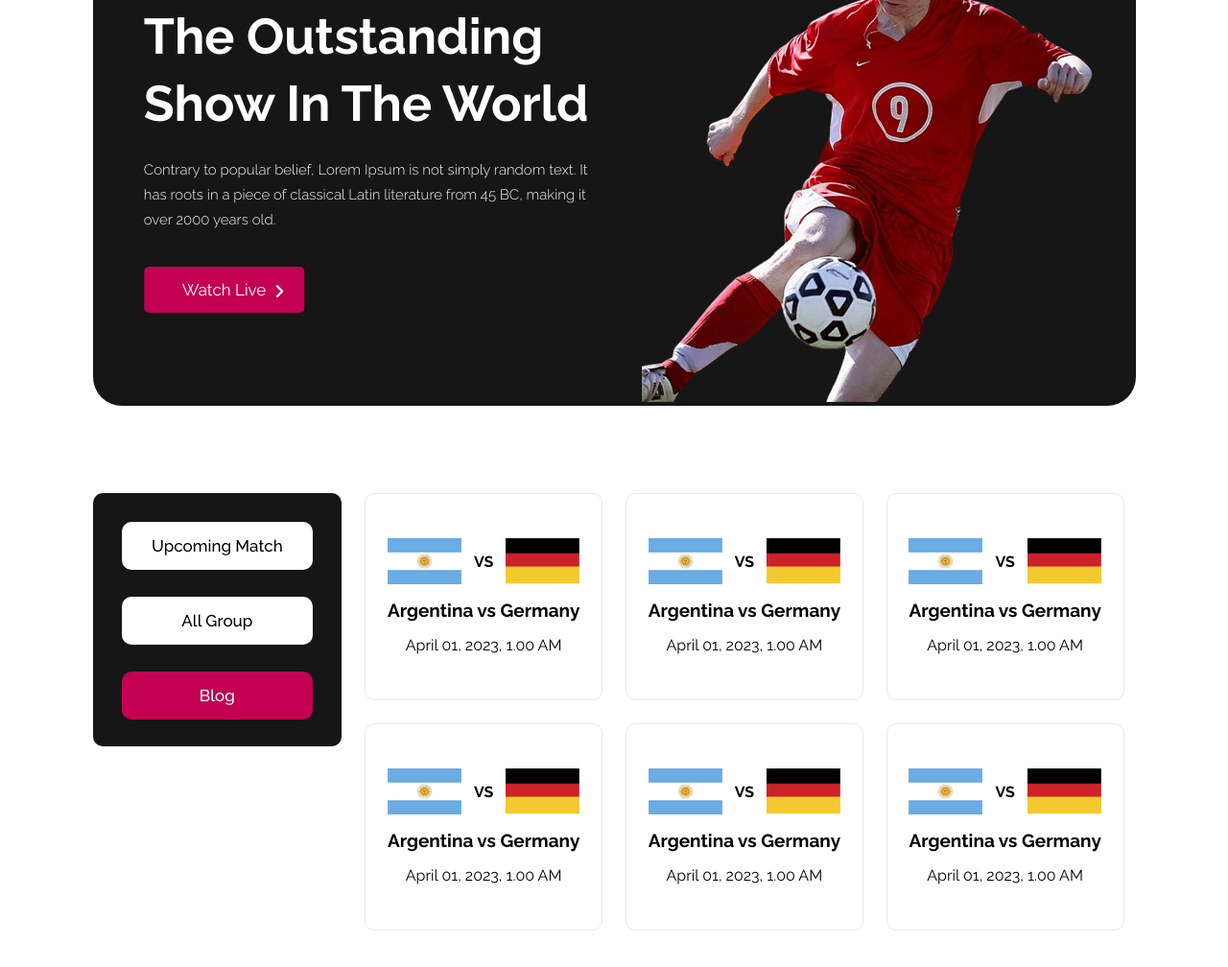
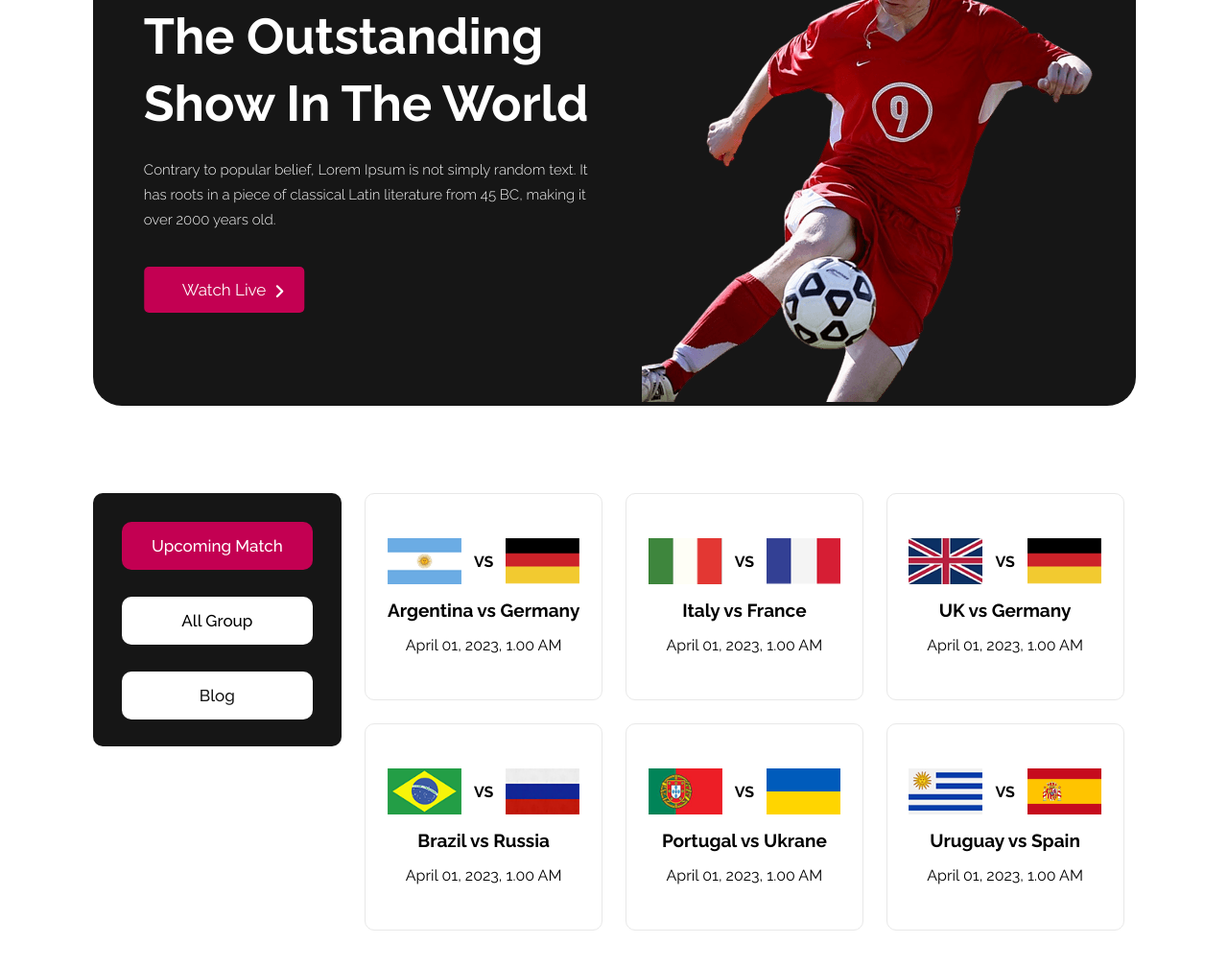
Before and after one commit to jakia12/world_cup, a plain HTML site: page match.html in a window 1280 px wide. Shown: the part 164-1172 px from the top of the page at 96% size. Drawn offline with Linux system fonts and the light colour scheme.

Commit message:
image replaced

```diff
--- a/match.html
+++ b/match.html
@@ -12,6 +12,29 @@
 
     <!-- main style -->
     <link rel="stylesheet" href="style.css">
+
+    <!-- Match internal style -->
+    <style>
+        .match-btn {
+            background-color: #C30052 !important;
+            color: #fff !important;
+            transition: all 0.55s ease;
+        }
+
+        .match-btn:hover {
+            background-color: #0063B1 !important;
+        }
+
+        .active {
+            background-color: #fff !important;
+            color: #161616 !important
+        }
+
+        .active:hover {
+            background-color: #fff !important;
+            color: #161616 !important
+        }
+    </style>
 </head>
 
 <body>
@@ -50,7 +73,8 @@
                 <div class="filtering-area">
                     <div class="filter-btn-wrapper">
                         <ul class="btn-group">
-                            <li><a href="http://" target="_blank" rel="noopener noreferrer">Upcoming Match</a></li>
+                            <li><a class="match-btn" href="http://" target="_blank" rel="noopener noreferrer">Upcoming
+                                    Match</a></li>
                             <li><a href="http://" target="_blank" rel="noopener noreferrer">All Group</a></li>
                             <li><a class="active" href="http://" target="_blank" rel="noopener noreferrer">Blog</a></li>
                         </ul>
@@ -74,12 +98,12 @@
                         <div class="col-3">
                             <div class="grid-wrapper pd-all">
                                 <div class="img-inline">
-                                    <img class="left-img" src="images/ar-ft.png" alt="">
+                                    <img class="left-img" src="images/italy.png" alt="">
                                     <span class="vs-text">vs</span>
-                                    <img class="right-img" src="images/germany.png" alt="">
+                                    <img class="right-img" src="images/france.png" alt="">
                                 </div>
                                 <div class="match-info">
-                                    <h3 class="match-title">Argentina vs Germany</h3>
+                                    <h3 class="match-title">Italy vs France</h3>
                                     <span class="match-schedule">April 01, 2023, 1.00 AM</span>
                                 </div>
                             </div>
@@ -87,12 +111,12 @@
                         <div class="col-3">
                             <div class="grid-wrapper pd-all">
                                 <div class="img-inline">
-                                    <img class="left-img" src="images/ar-ft.png" alt="">
+                                    <img class="left-img" src="images/uk.png" alt="">
                                     <span class="vs-text">vs</span>
                                     <img class="right-img" src="images/germany.png" alt="">
                                 </div>
                                 <div class="match-info">
-                                    <h3 class="match-title">Argentina vs Germany</h3>
+                                    <h3 class="match-title">UK vs Germany</h3>
                                     <span class="match-schedule">April 01, 2023, 1.00 AM</span>
                                 </div>
                             </div>
@@ -100,12 +124,12 @@
                         <div class="col-3">
                             <div class="grid-wrapper pd-all">
                                 <div class="img-inline">
-                                    <img class="left-img" src="images/ar-ft.png" alt="">
+                                    <img class="left-img" src="images/bra.png" alt="">
                                     <span class="vs-text">vs</span>
-                                    <img class="right-img" src="images/germany.png" alt="">
+                                    <img class="right-img" src="images/russ.png" alt="">
                                 </div>
                                 <div class="match-info">
-                                    <h3 class="match-title">Argentina vs Germany</h3>
+                                    <h3 class="match-title">Brazil vs Russia</h3>
                                     <span class="match-schedule">April 01, 2023, 1.00 AM</span>
                                 </div>
                             </div>
@@ -113,12 +137,12 @@
                         <div class="col-3">
                             <div class="grid-wrapper pd-all">
                                 <div class="img-inline">
-                                    <img class="left-img" src="images/ar-ft.png" alt="">
+                                    <img class="left-img" src="images/portu.png" alt="">
                                     <span class="vs-text">vs</span>
-                                    <img class="right-img" src="images/germany.png" alt="">
+                                    <img class="right-img" src="images/ukra.png" alt="">
                                 </div>
                                 <div class="match-info">
-                                    <h3 class="match-title">Argentina vs Germany</h3>
+                                    <h3 class="match-title">Portugal vs Ukrane</h3>
                                     <span class="match-schedule">April 01, 2023, 1.00 AM</span>
                                 </div>
                             </div>
@@ -126,12 +150,12 @@
                         <div class="col-3">
                             <div class="grid-wrapper pd-all">
                                 <div class="img-inline">
-                                    <img class="left-img" src="images/ar-ft.png" alt="">
+                                    <img class="left-img" src="images/urugu.png" alt="">
                                     <span class="vs-text">vs</span>
-                                    <img class="right-img" src="images/germany.png" alt="">
+                                    <img class="right-img" src="images/span-f.png" alt="">
                                 </div>
                                 <div class="match-info">
-                                    <h3 class="match-title">Argentina vs Germany</h3>
+                                    <h3 class="match-title">Uruguay vs Spain</h3>
                                     <span class="match-schedule">April 01, 2023, 1.00 AM</span>
                                 </div>
                             </div>
```
Also changed, not shown: index.html (+1 -1 lines).
